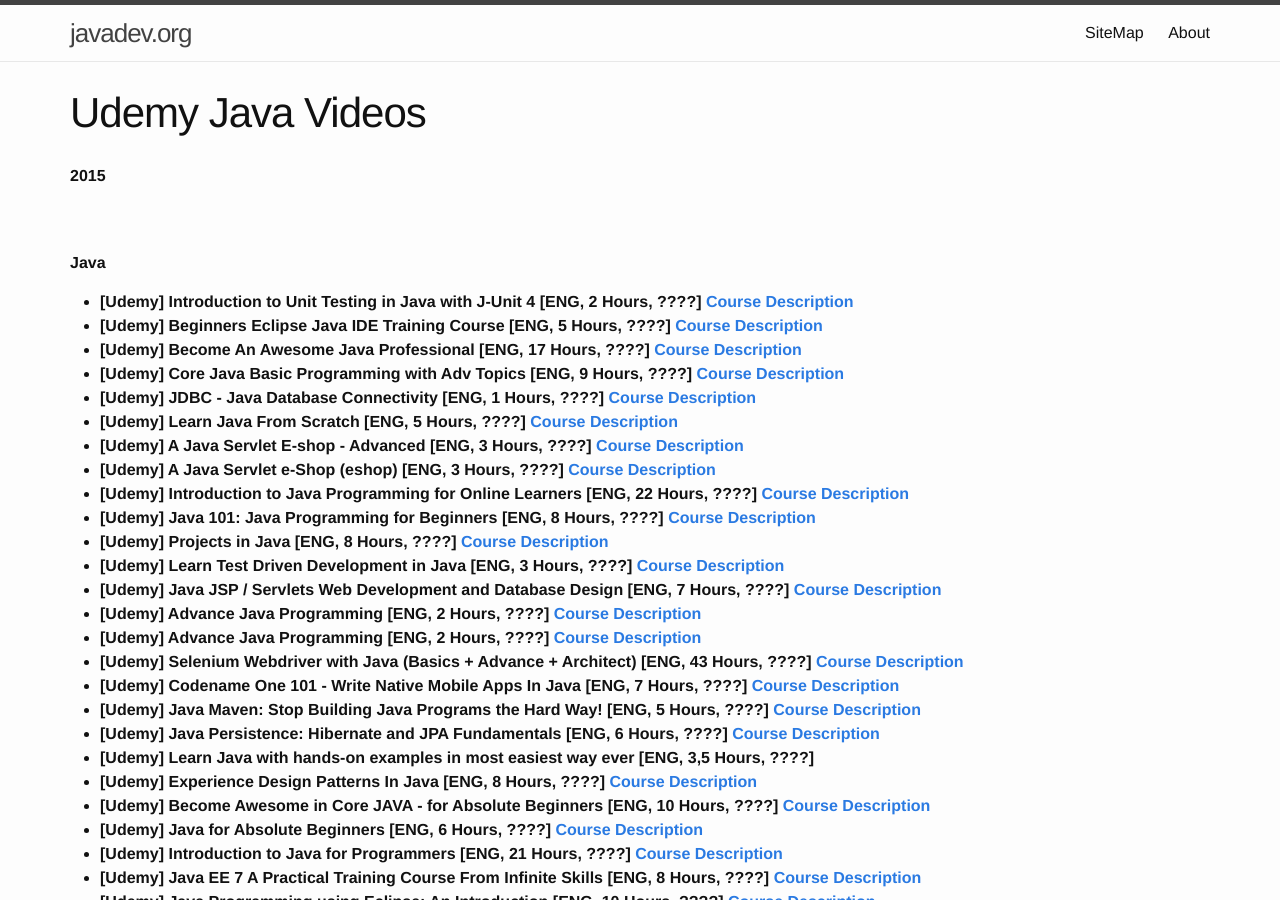
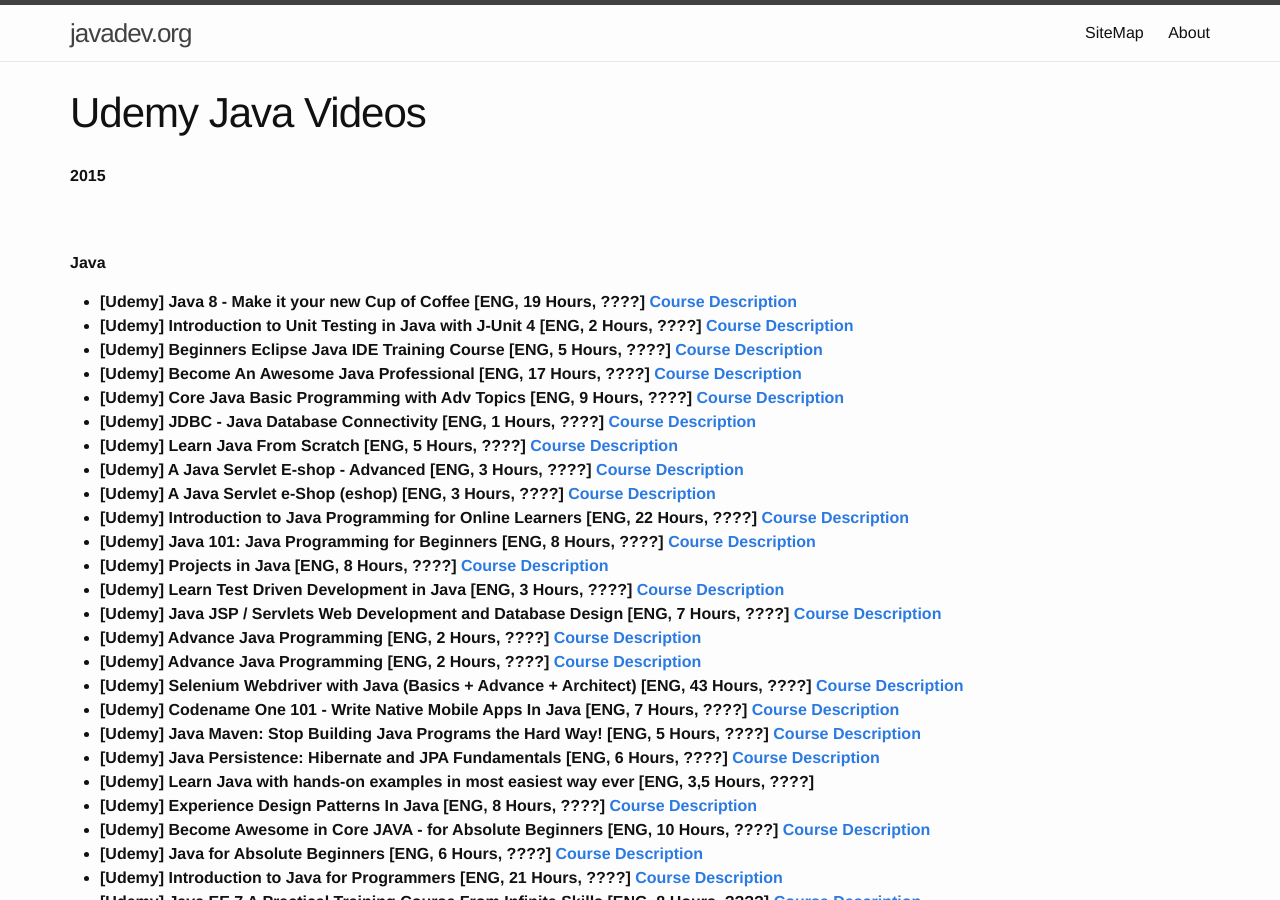
Before and after one commit to webmakaka/javadev.org, a Jekyll site: the page built from website/library/collections/video/paid/udemy.md, in a window 1280 px wide and 900 px high. Built offline with Jekyll 4.4.1, drawn with Linux system fonts in a browser that asks for light colours.

Commit message:
Update udemy.md

```diff
--- a/website/library/collections/video/paid/udemy.md
+++ b/website/library/collections/video/paid/udemy.md
@@ -10,6 +10,7 @@
 <strong>Java</strong>
 
 <ul>
+<li><strong>[Udemy] Java 8 - Make it your new Cup of Coffee [ENG, 19 Hours, ????] <a href="https://www.udemy.com/introduction-to-unit-testing-java/">Course Description</a></strong></li>
 <li><strong>[Udemy] Introduction to Unit Testing in Java with J-Unit 4 [ENG, 2 Hours, ????] <a href="https://www.udemy.com/introduction-to-unit-testing-java/">Course Description</a></strong></li>
 <li><strong>[Udemy] Beginners Eclipse Java IDE Training Course [ENG, 5 Hours, ????] <a href="https://www.udemy.com/beginners-eclipse-java-ide-training-course/">Course Description</a></strong></li>
 <li><strong>[Udemy] Become An Awesome Java Professional [ENG, 17 Hours, ????] <a href="https://www.udemy.com/java-programming-wizard/">Course Description</a></strong></li>
```
